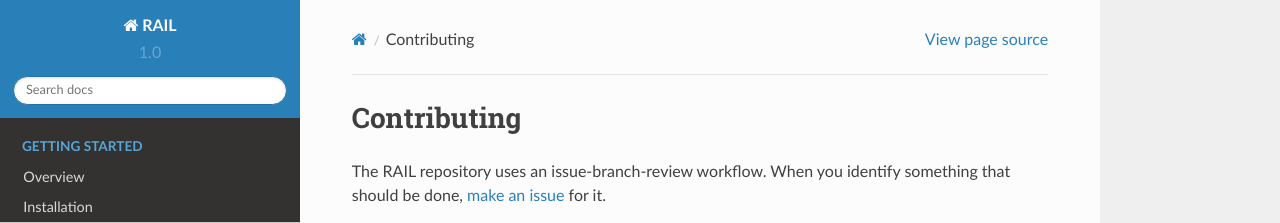
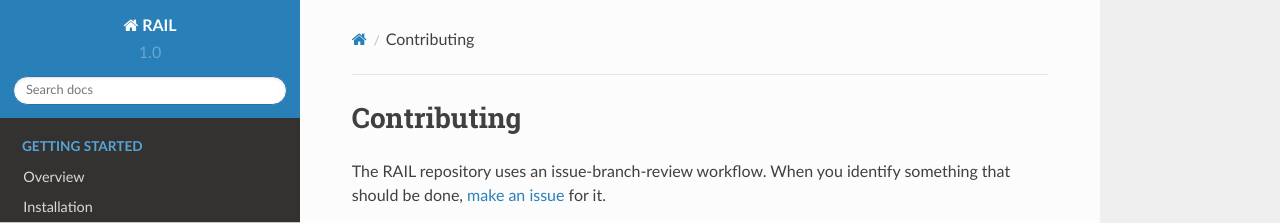
Before and after one commit to LSSTDESC/rail_attic, a Sphinx documentation site: the page built from docs/source/contributing.rst, in a window 1280 px wide. Shown: the top 223 px of the page. Built offline with Sphinx 7.4.7 and the Read the Docs theme 2.0.0, drawn with Linux system fonts in a browser that asks for light colours.

Commit message:
try to remove link

```diff
--- a/docs/conf.py
+++ b/docs/conf.py
@@ -130,6 +130,9 @@ html_sidebars = {
         'donate.html',
     ]
 }
+
+# Setting to false removes "Edit on GitHub" and revision number in readthedocs.
+html_show_sourcelink = False
 
 # -- Options for HTMLHelp output ---------------------------------------------
 
```
